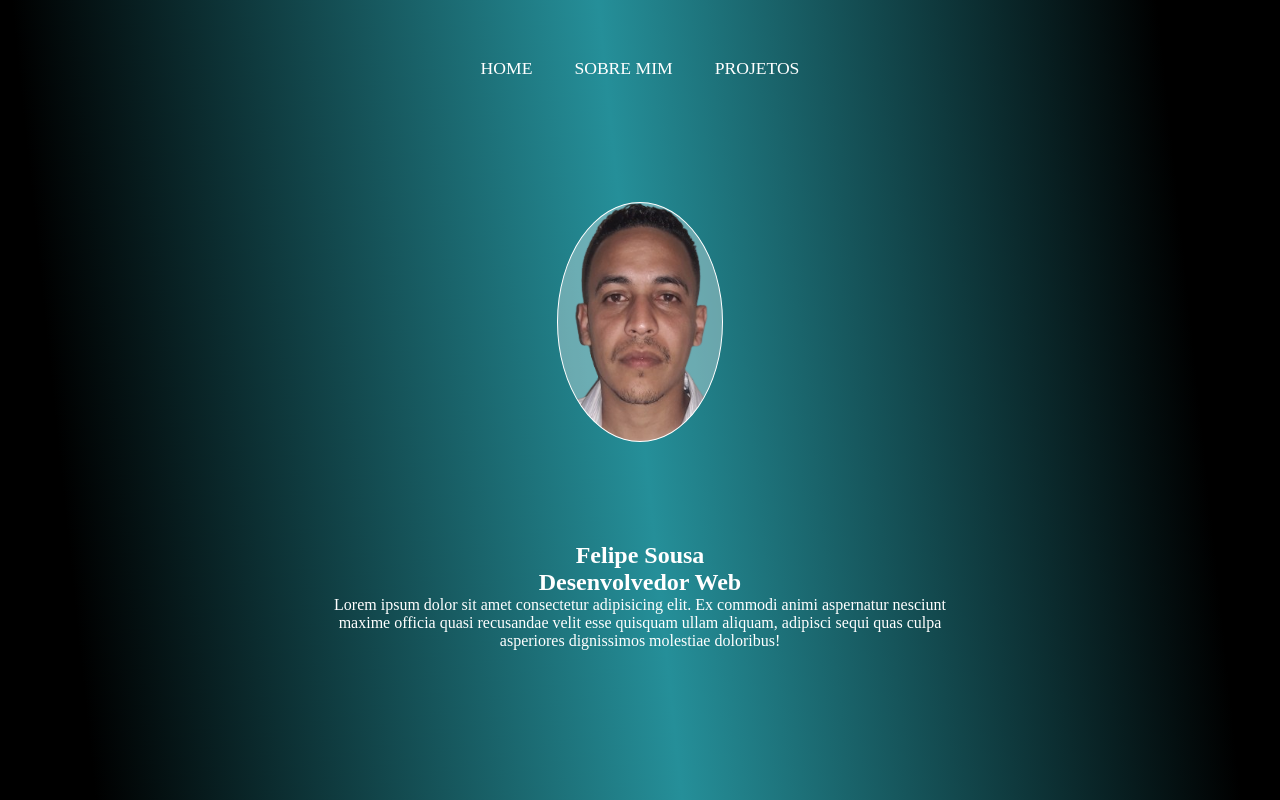
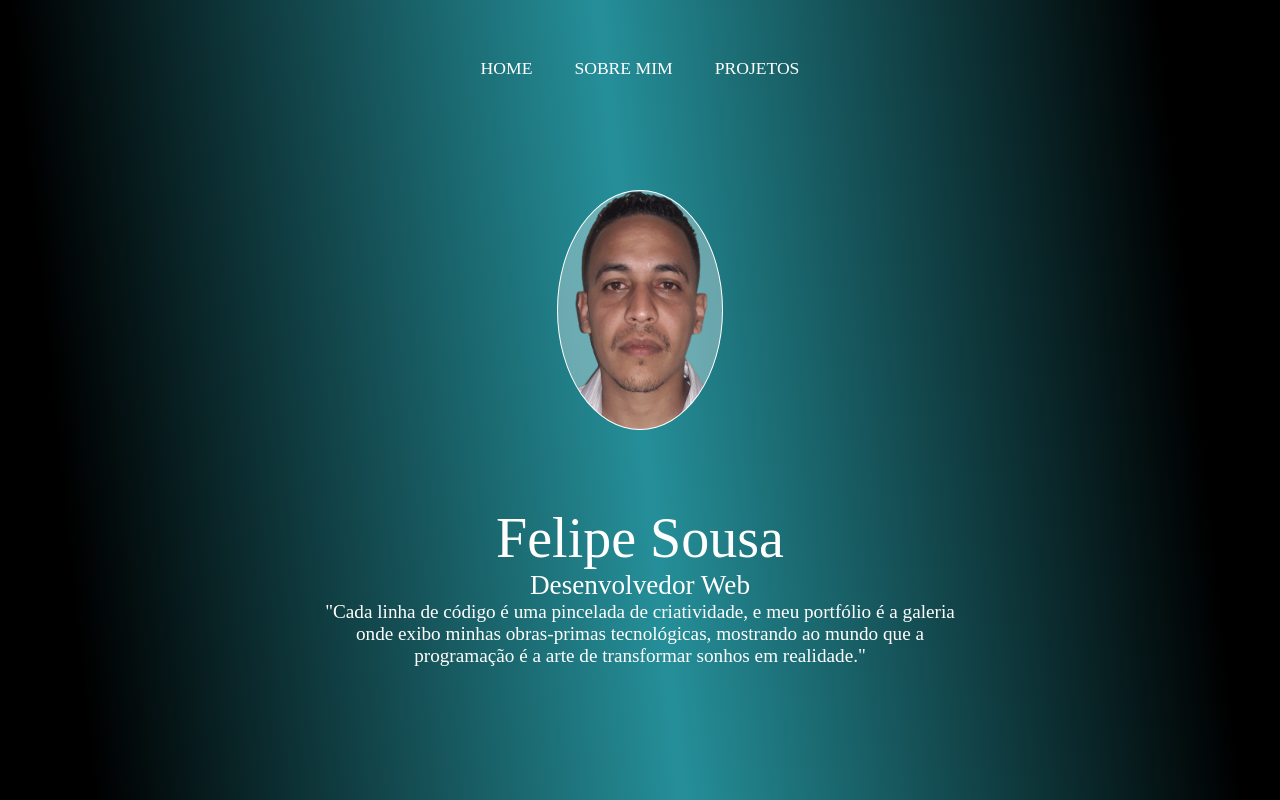
Before and after one commit to FelipeSousa2/Portifolio, a plain HTML site: page index.html in a window 1280 px wide. Drawn offline with Linux system fonts and the light colour scheme.

Commit message:
atualizado

```diff
--- a/index.html
+++ b/index.html
@@ -25,7 +25,7 @@
         <article class="container-title">
             <h1>Felipe Sousa</h1>
             <h2>Desenvolvedor Web</h2>
-            <p>Lorem ipsum dolor sit amet consectetur adipisicing elit. Ex commodi animi aspernatur nesciunt maxime officia quasi recusandae velit esse quisquam ullam aliquam, adipisci sequi quas culpa asperiores dignissimos molestiae doloribus!</p>
+            <p>"Cada linha de código é uma pincelada de criatividade, e meu portfólio é a galeria onde exibo minhas obras-primas tecnológicas, mostrando ao mundo que a programação é a arte de transformar sonhos em realidade."</p>
         </article>
 
 
--- a/src/css/index.css
+++ b/src/css/index.css
@@ -62,8 +62,23 @@ a:hover {
     justify-content: center;
     align-items: center;
     color: #fff;
+    margin-bottom: 3rem;
 
+}
 
+h1 {
+    font-size: 3.5rem;
+    font-weight: 400;
+}
+
+h2 {
+    font-size: 1.7rem;
+    font-weight: 200;
+}
+
+p {
+    font-size: 1.2rem;
+    font-weight: 130;
 }
 
 .container-img {
@@ -85,6 +100,6 @@ a:hover {
 
 img {
     width: 10vw;
-    margin-bottom: 2rem;
-    z-index: 2;
+
+
 }
```
